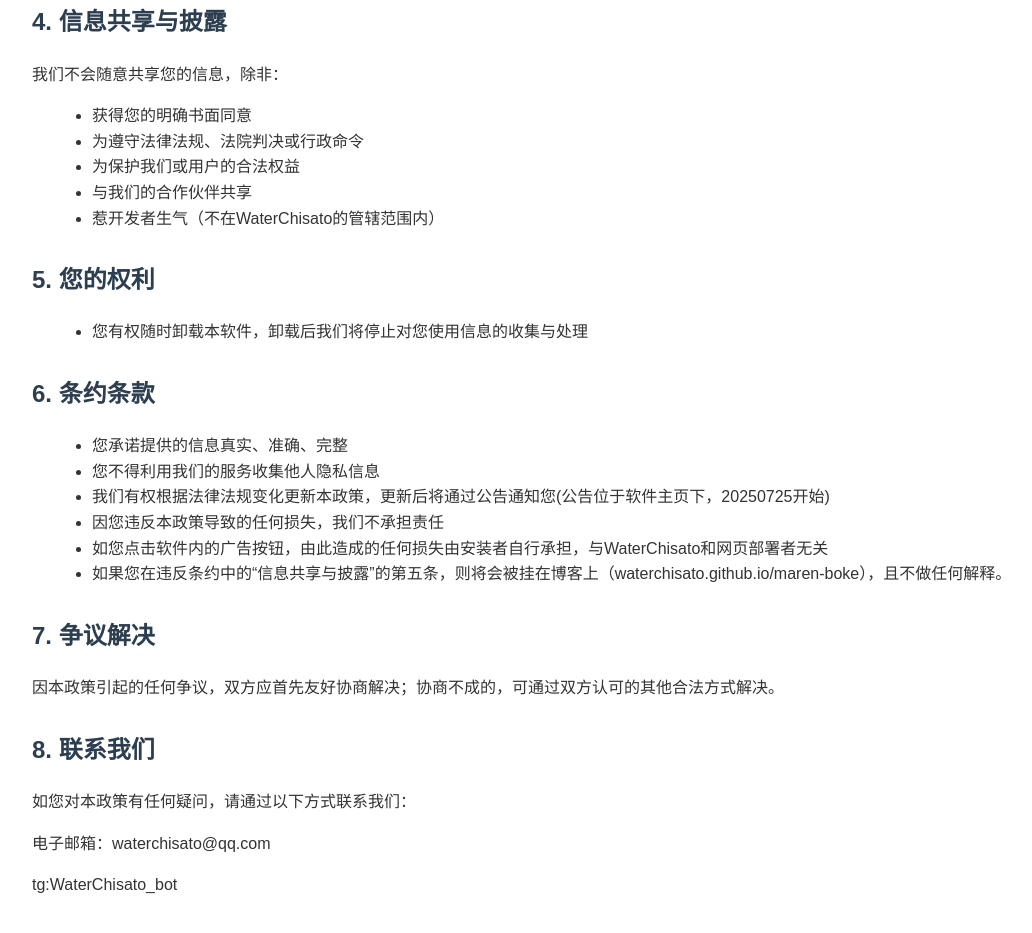
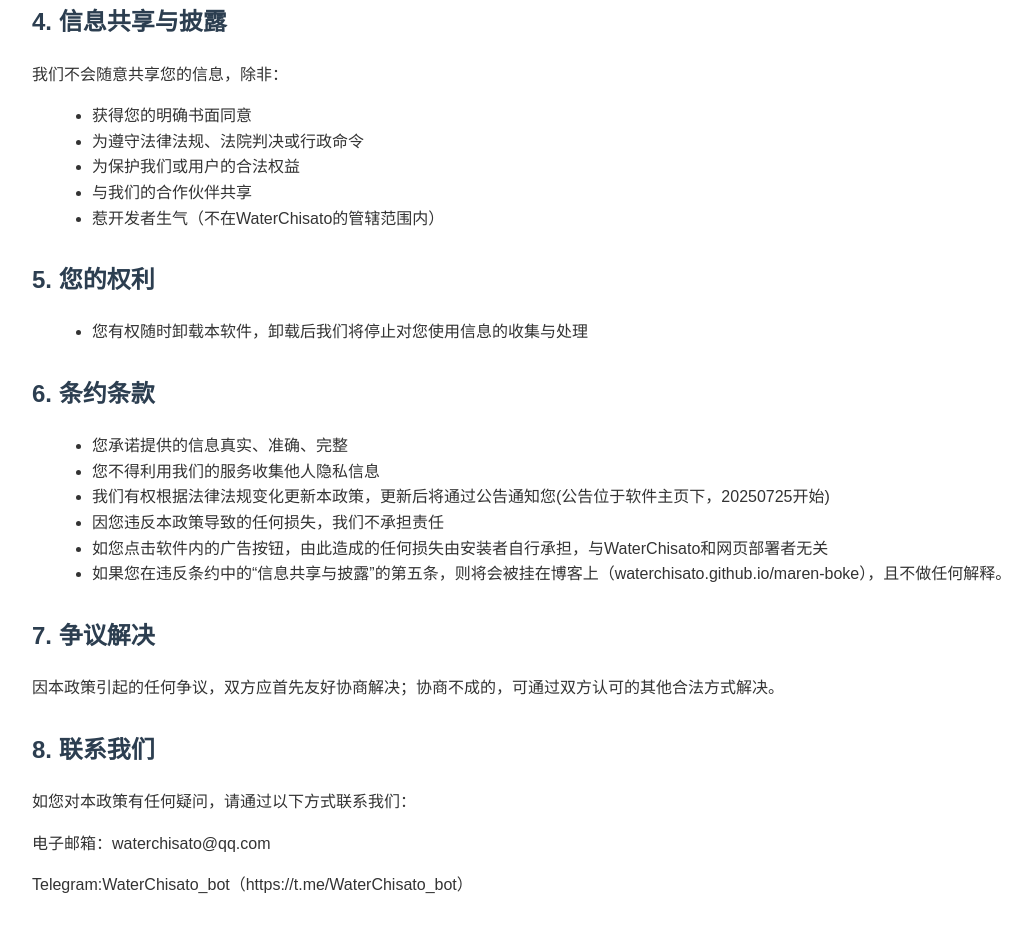
Before and after one commit to WaterChisato/aboutApk, a plain HTML site: page index.html in a window 1280 px wide. Shown: the part 954-1887 px from the top of the page, without its empty margins (108-1140 px from the left). Drawn offline with Linux system fonts and the light colour scheme.

Commit message:
把署名改了，把tg改成telegram了

```diff
--- a/index.html
+++ b/index.html
@@ -114,7 +114,7 @@
         <h2>8. 联系我们</h2>
         <p>如您对本政策有任何疑问，请通过以下方式联系我们：</p>
         <p>电子邮箱：waterchisato@qq.com</p>
-        <p>tg:WaterChisato_bot</p>
+        <p>Telegram:WaterChisato_bot（https://t.me/WaterChisato_bot）</p>
     </div>
 </body>
 </html>
```
